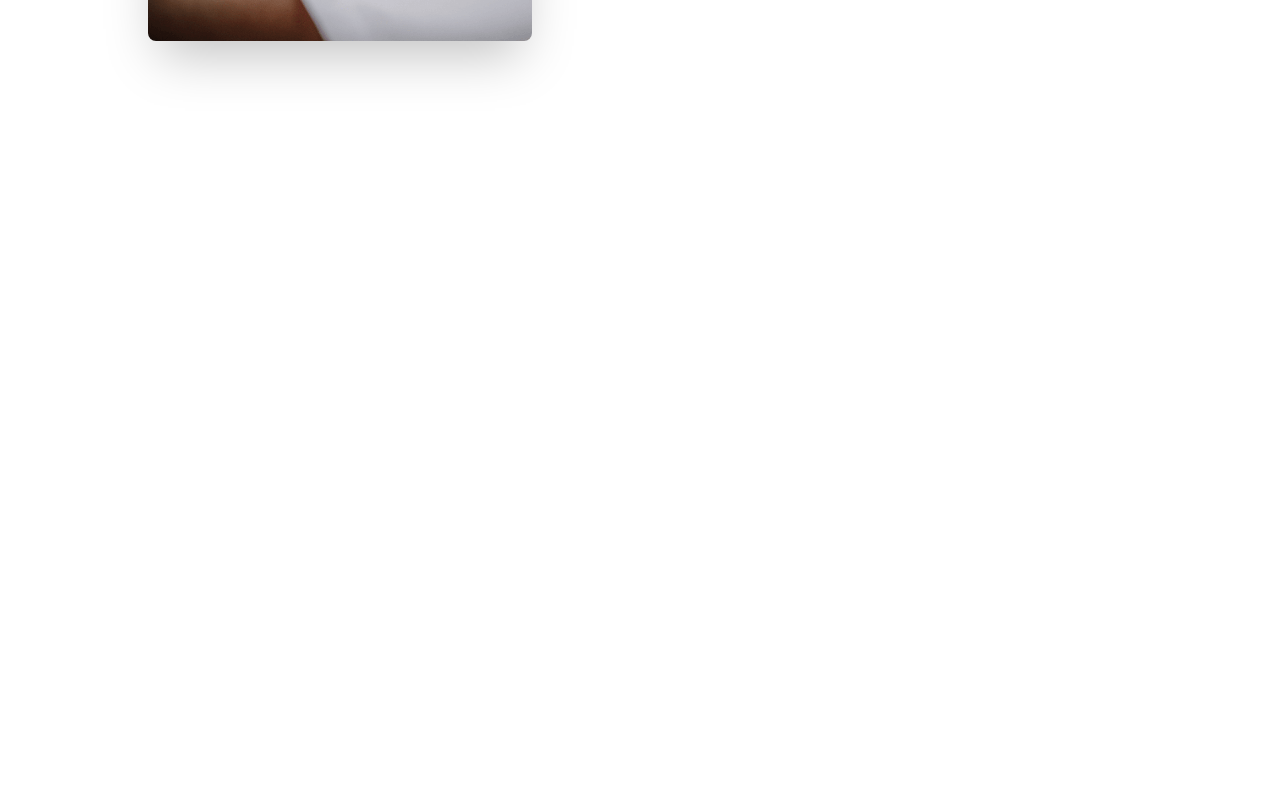
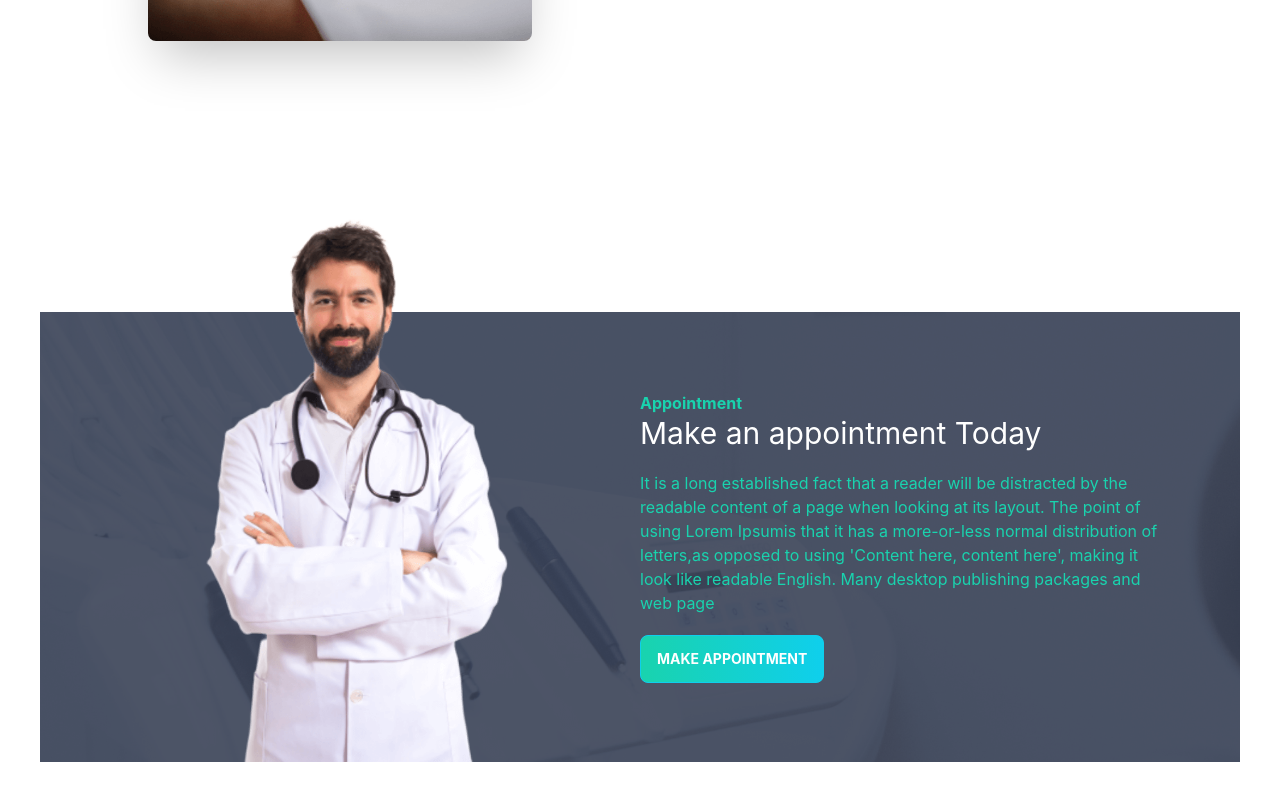
Before and after one commit to forhad-eng/doctors-portal, a React (Create React App) app: page / in a window 1280 px wide. Shown: the part 2295-3095 px from the top of the page. Before the commit the page ends 2495 px from the top, so only its background shows below. Built offline with nearby package versions, Linux system fonts and the light colour scheme; the HTML template or start-up script is replaced by a standard one.

Commit message:
make appointment section added

```diff
--- a/src/Pages/Home/Home.js
+++ b/src/Pages/Home/Home.js
@@ -2,6 +2,7 @@ import React from 'react'
 import Banner from './Banner'
 import ExtraInfo from './ExtraInfo'
 import Info from './Info'
+import MakeAppointment from './MakeAppointment'
 import Services from './Services'
 
 const Home = () => {
@@ -11,6 +12,7 @@ const Home = () => {
             <Info />
             <Services />
             <ExtraInfo />
+            <MakeAppointment />
         </div>
     )
 }
--- /dev/null
+++ b/src/Pages/Home/MakeAppointment.js
@@ -0,0 +1,27 @@
+import React from 'react'
+import appointment from '../../assets/images/appointment.png'
+import doctor from '../../assets/images/doctor.png'
+import PrimaryButton from '../Shared/PrimaryButton'
+
+const MakeAppointment = () => {
+    return (
+        <div className="flex justify-center items-center mt-28 mb-20" style={{ background: `url(${appointment})` }}>
+            <div className="flex-1 mt-[-150px]">
+                <img src={doctor} alt="doctor" />
+            </div>
+            <div className="flex-1">
+                <h5 className="text-secondary font-bold">Appointment</h5>
+                <h3 className="text-3xl text-white">Make an appointment Today</h3>
+                <p className="my-5 pr-20 text-secondary">
+                    It is a long established fact that a reader will be distracted by the readable content of a page
+                    when looking at its layout. The point of using Lorem Ipsumis that it has a more-or-less normal
+                    distribution of letters,as opposed to using 'Content here, content here', making it look like
+                    readable English. Many desktop publishing packages and web page
+                </p>
+                <PrimaryButton>Make Appointment</PrimaryButton>
+            </div>
+        </div>
+    )
+}
+
+export default MakeAppointment
```
